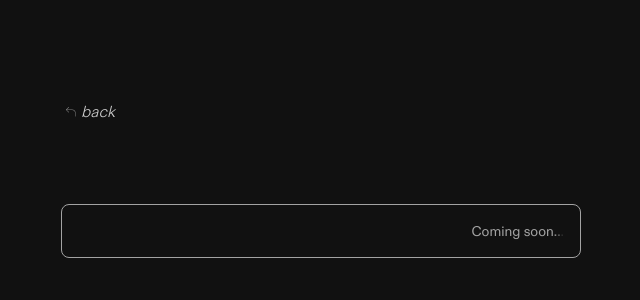
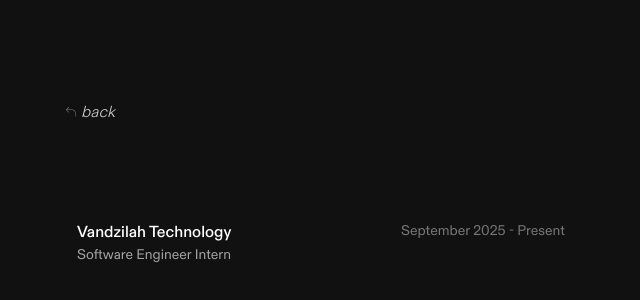
Before and after one commit to emmanuelotoo/portfolio, a Next.js app: page /experiences in a window 1280 px wide. Shown: the part 108-408 px from the top of the page, without its empty margins (319-959 px from the left). Built offline with nearby package versions, Linux system fonts and the light colour scheme.

Commit message:
refactor Experience component to enhance layout and improve animation handling

```diff
--- a/src/app/(routes)/experiences/page.tsx
+++ b/src/app/(routes)/experiences/page.tsx
@@ -1,66 +1,49 @@
 "use client";
-import { motion } from "framer-motion";
-
-const AnimatedDots = () => {
-  return (
-    <span className="inline-flex">
-      <motion.span
-        animate={{ opacity: [0, 1, 0] }}
-        transition={{
-          duration: 1.5,
-          repeat: Infinity,
-          delay: 0,
-        }}
-      >
-        .
-      </motion.span>
-      <motion.span
-        animate={{ opacity: [0, 1, 0] }}
-        transition={{
-          duration: 1.5,
-          repeat: Infinity,
-          delay: 0.2,
-        }}
-      >
-        .
-      </motion.span>
-      <motion.span
-        animate={{ opacity: [0, 1, 0] }}
-        transition={{
-          duration: 1.5,
-          repeat: Infinity,
-          delay: 0.4,
-        }}
-      >
-        .
-      </motion.span>
-    </span>
-  );
-};
+import { motion, AnimatePresence } from "framer-motion";
+import { useState } from "react";
 
 export default function Experience() {
+  const [isExpanded, setIsExpanded] = useState(false);
+
   return (
     <section className="mb-16">
       <div className="space-y-4">
-        {/* Coming Soon Experience */}
+        {/* Vandzilah Technology Experience */}
         <motion.div
-          className="relative z-10 -mx-1 flex cursor-pointer flex-col gap-1 rounded-lg border border-secondary-foreground bg-secondary p-4 text-secondary-foreground hover:bg-secondary/80 hover:shadow-lg"
-          whileHover={{ scale: 1.02 }}
-          whileTap={{ scale: 0.98 }}
-          initial={{ opacity: 0, y: 10 }}
-          animate={{ opacity: 1, y: 0 }}
-          exit={{ opacity: 0, y: -10 }}
-          transition={{ duration: 0.3 }}
+          className="relative z-10 -mx-1 flex flex-col gap-2 p-4 cursor-pointer rounded-lg hover:bg-surface/30 transition-colors"
+          onClick={() => setIsExpanded(!isExpanded)}
+          whileHover={{ x: 4 }}
+          transition={{ duration: 0.2 }}
         >
-          <div className="flex items-center justify-between">
-            <span className="text-sm font-sm text-secondary-foreground/70">
-              {/* Empty date for coming soon */}
+          <div className="flex items-start justify-between gap-4">
+            <div className="flex flex-col">
+              <h3 className="text-sm sm:text-base font-medium text-white">
+                Vandzilah Technology
+              </h3>
+              <span className="text-xs sm:text-sm text-secondary-foreground">
+                Software Engineer Intern
+              </span>
+            </div>
+            <span className="text-xs sm:text-sm text-secondary-foreground/70 whitespace-nowrap">
+              September 2025 - Present
             </span>
-            <h3 className="text-sm font-sm">
-              Coming soon
-              <AnimatedDots />
-            </h3>
           </div>
+
+          <AnimatePresence>
+            {isExpanded && (
+              <motion.div
+                initial={{ opacity: 0, height: 0, marginTop: 0 }}
+                animate={{ opacity: 1, height: "auto", marginTop: 8 }}
+                exit={{ opacity: 0, height: 0, marginTop: 0 }}
+                transition={{ duration: 0.3, ease: "easeInOut" }}
+                style={{ overflow: "hidden" }}
+              >
+                <p className="text-xs sm:text-sm text-secondary-foreground/90 leading-relaxed">
+                  shipped production ready APIs and learned a ton along the way.
+                </p>
+              </motion.div>
+            )}
+          </AnimatePresence>
         </motion.div>
       </div>
     </section>
```
